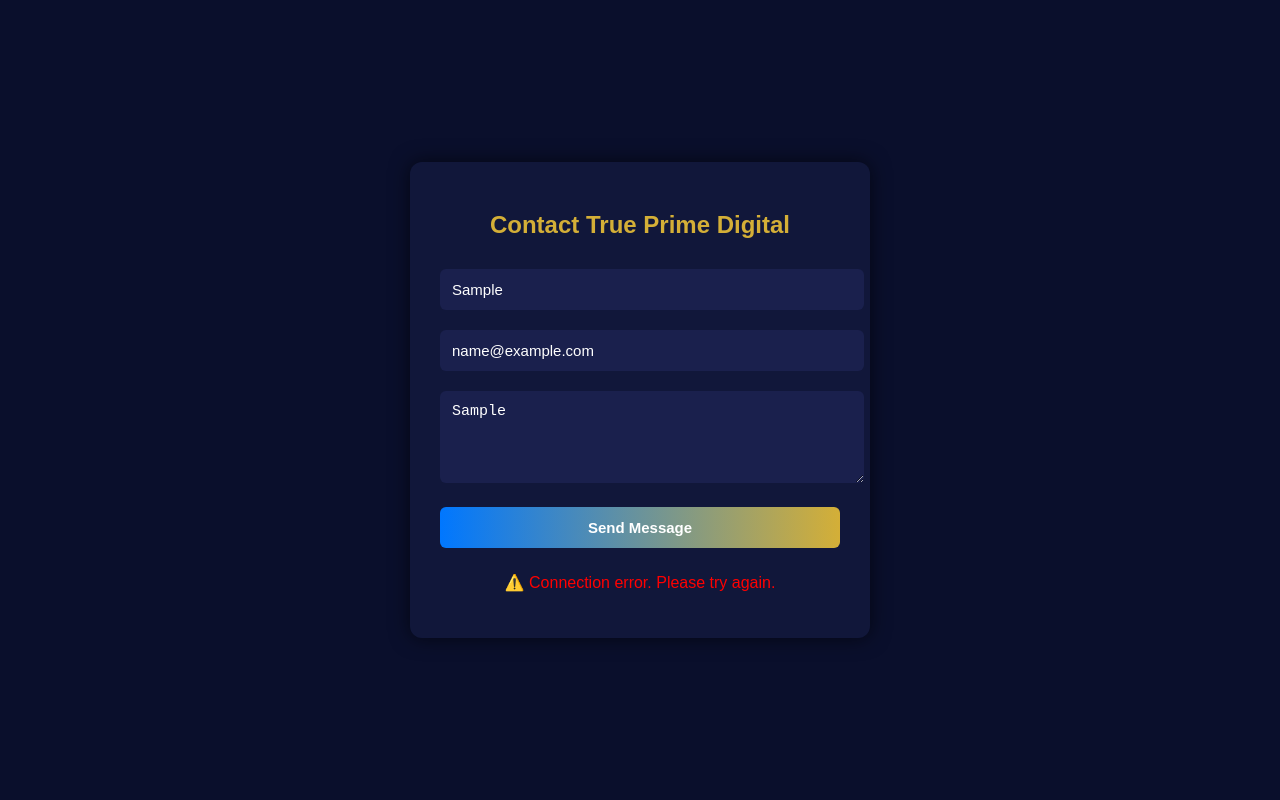
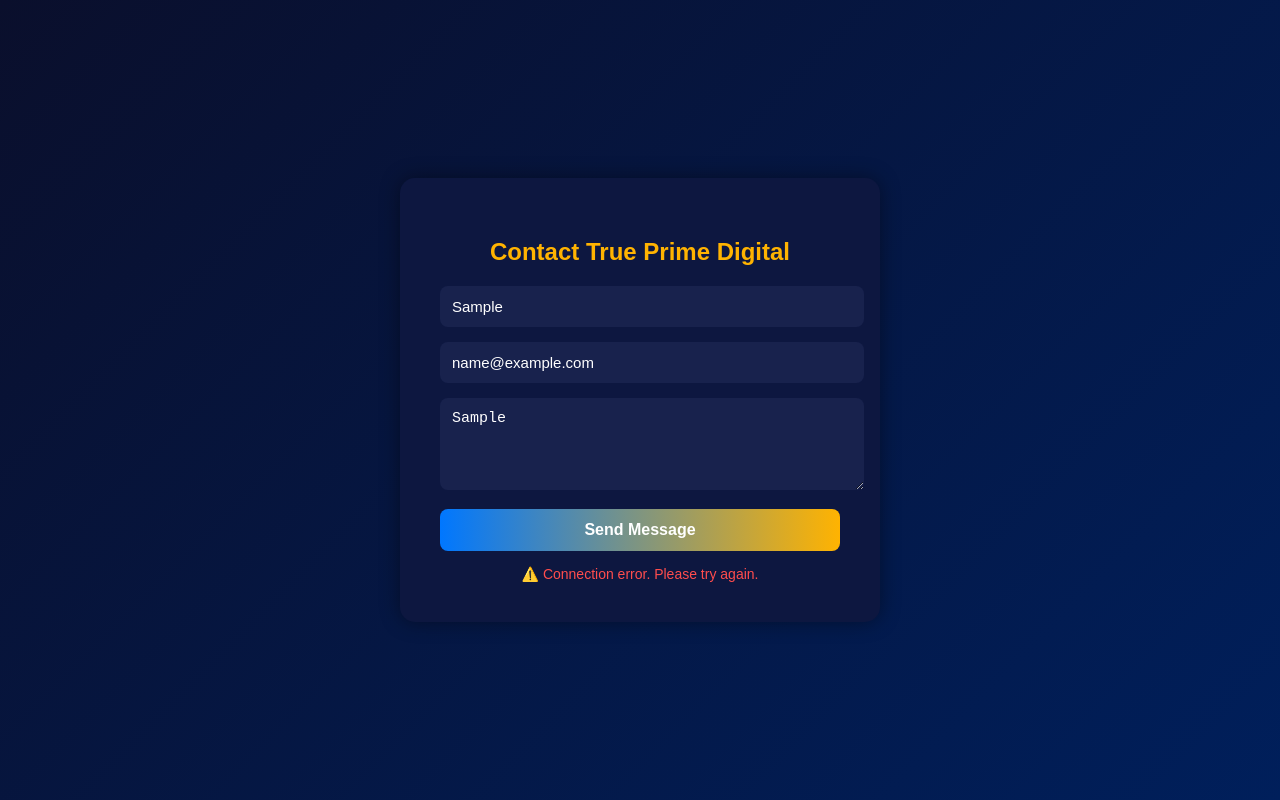
Before and after one commit to themory74/contact-form-app, a website: page public/index.html in a window 1280 px wide. Both pictures are taken after typing "Sample", "name@example.com", "Sample" into the empty fields and a click on the button "Send Message". Drawn offline with Linux system fonts and the light colour scheme; no server answers.

Commit message:
Updated index.html with Render API connection

```diff
--- a/public/index.html
+++ b/public/index.html
@@ -6,8 +6,8 @@
   <title>Contact True Prime Digital</title>
   <style>
     body {
-      font-family: "Poppins", sans-serif;
-      background: #0A0F2C;
+      font-family: 'Poppins', sans-serif;
+      background: linear-gradient(135deg, #0A0F2C, #001F5B);
       color: #fff;
       display: flex;
       justify-content: center;
@@ -15,96 +15,117 @@
       height: 100vh;
       margin: 0;
     }
-    form {
-      background: #11173a;
-      padding: 30px;
-      border-radius: 12px;
+
+    .contact-box {
+      background: #0D1740;
+      border-radius: 15px;
+      padding: 40px;
+      width: 400px;
+      box-shadow: 0 0 20px rgba(0, 0, 0, 0.4);
+      text-align: center;
+    }
+
+    h2 {
+      color: #FFB301;
+      margin-bottom: 20px;
+    }
+
+    input, textarea {
       width: 100%;
-      max-width: 400px;
-      box-shadow: 0 0 20px rgba(0,0,0,0.6);
+      padding: 12px;
+      margin-bottom: 15px;
+      border: none;
+      border-radius: 8px;
+      background: #18224D;
+      color: white;
+      font-size: 15px;
     }
-    h2 {
-      text-align: center;
-      margin-bottom: 20px;
-      color: #D4AF37;
+
+    input::placeholder, textarea::placeholder {
+      color: #a9a9a9;
     }
-    input, textarea, button {
+
+    button {
       width: 100%;
-      margin: 10px 0;
       padding: 12px;
       border: none;
-      border-radius: 6px;
-      font-size: 15px;
-    }
-    input, textarea {
-      background: #1a204d;
-      color: #fff;
-    }
-    button {
-      background: linear-gradient(90deg, #0077FF, #D4AF37);
-      color: #fff;
+      border-radius: 8px;
+      background: linear-gradient(90deg, #0077FF, #FFB301);
+      color: white;
       font-weight: bold;
+      font-size: 16px;
       cursor: pointer;
       transition: 0.3s;
     }
+
     button:hover {
       opacity: 0.9;
     }
-    #responseMessage {
-      text-align: center;
+
+    .message {
       margin-top: 15px;
-      color: #00bfff;
+      font-size: 14px;
+    }
+
+    .success {
+      color: #00ff88;
+    }
+
+    .error {
+      color: #ff4d4d;
     }
   </style>
 </head>
 <body>
-
-  <form id="contactForm">
+  <div class="contact-box">
     <h2>Contact True Prime Digital</h2>
-    <input type="text" id="name" placeholder="Your Name" required />
-    <input type="email" id="email" placeholder="Your Email" required />
-    <textarea id="message" rows="4" placeholder="Your Message" required></textarea>
-    <button type="submit">Send Message</button>
-    <p id="responseMessage"></p>
-  </form>
+    <form id="contactForm">
+      <input type="text" id="name" placeholder="Your Name" required />
+      <input type="email" id="email" placeholder="Your Email" required />
+      <textarea id="message" rows="4" placeholder="Your Message" required></textarea>
+      <button type="submit">Send Message</button>
+    </form>
+    <div id="responseMessage" class="message"></div>
+  </div>
 
   <script>
-    const form = document.getElementById('contactForm');
-    const responseMessage = document.getElementById('responseMessage');
+    const form = document.getElementById("contactForm");
+    const responseMessage = document.getElementById("responseMessage");
 
-    form.addEventListener('submit', async (e) => {
+    form.addEventListener("submit", async (e) => {
       e.preventDefault();
-      responseMessage.textContent = "⏳ Sending message...";
-      responseMessage.style.color = "#00bfff";
 
-      const data = {
-        name: document.getElementById('name').value,
-        email: document.getElementById('email').value,
-        message: document.getElementById('message').value
-      };
+      const name = document.getElementById("name").value.trim();
+      const email = document.getElementById("email").value.trim();
+      const message = document.getElementById("message").value.trim();
+
+      responseMessage.textContent = "Sending...";
+      responseMessage.className = "message";
 
       try {
-        const res = await fetch("http://localhost:3000/api/contact", {
+        const response = await fetch("https://contact-form-app-84v2.onrender.com/api/contact", {
           method: "POST",
-          headers: { "Content-Type": "application/json" },
-          body: JSON.stringify(data),
+          headers: {
+            "Content-Type": "application/json",
+          },
+          body: JSON.stringify({ name, email, message }),
         });
 
-        if (res.ok) {
+        const data = await response.json();
+
+        if (response.ok && data.success) {
           responseMessage.textContent = "✅ Message sent successfully!";
-          responseMessage.style.color = "#00ff88";
+          responseMessage.className = "message success";
           form.reset();
         } else {
           responseMessage.textContent = "❌ Server error. Please try again later.";
-          responseMessage.style.color = "red";
+          responseMessage.className = "message error";
         }
       } catch (error) {
-        console.error("Error:", error);
         responseMessage.textContent = "⚠️ Connection error. Please try again.";
-        responseMessage.style.color = "red";
+        responseMessage.className = "message error";
       }
     });
   </script>
-
 </body>
 </html>
```
Also changed, not shown: 1 other file.
